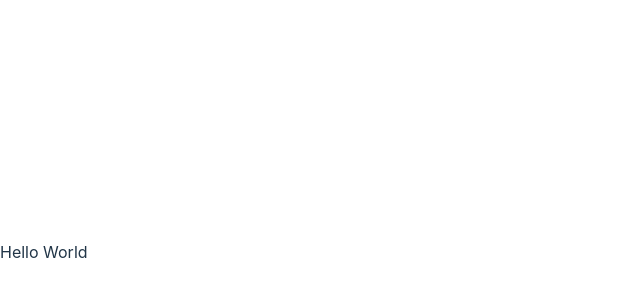
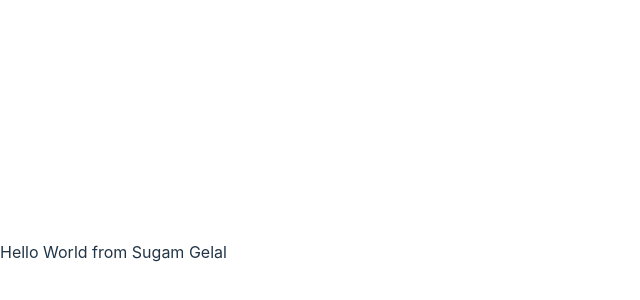
Before and after one commit to Diamo10/mp, a React (Vite) app in the folder frontend/: page / in a window 1280 px wide. Shown: the part 148-448 px from the top of the page, without its empty margins (0-640 px from the left). Built offline with nearby package versions, Linux system fonts and the light colour scheme.

Commit message:
Learing Git pull request

```diff
--- a/frontend/src/App.jsx
+++ b/frontend/src/App.jsx
@@ -1,7 +1,7 @@
 import React from "react";
 
 const App = () => {
-  return <div>Hello World</div>;
+  return <div>Hello World from Sugam Gelal</div>;
 };
 
 export default App;
```
